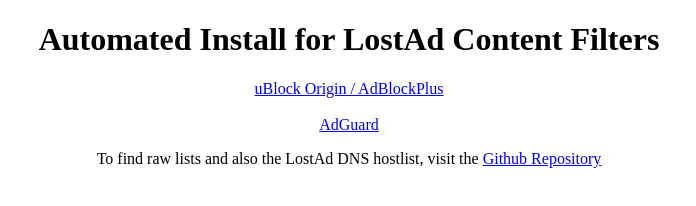
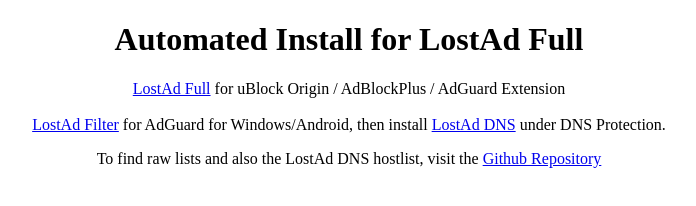
Before and after one commit to AndrewDaws/LostAd, a plain HTML site: page docs/index.html in a window 1280 px wide. Shown: the whole page, without its empty margins (291-987 px from the left). Drawn offline with Linux system fonts and the light colour scheme.

Commit message:
Update index.html

```diff
--- a/docs/index.html
+++ b/docs/index.html
@@ -3,10 +3,11 @@
   <body>
   <title>LostAd</title>
     <center>
-      <h1>Automated Install for LostAd Content Filters</h1>
+      <h1>Automated Install for LostAd Full</h1>
       <p>
-        <a href="abp:subscribe?location=https://raw.githubusercontent.com/lennihein/LostAd/main/lostad.txt&title=LostAd">uBlock Origin / AdBlockPlus</a> <br><br>
-        <a href="adguard:subscribe?location=https://raw.githubusercontent.com/lennihein/LostAd/main/lostad.txt&title=LostAd">AdGuard</a>
+        <a href="abp:subscribe?location=https://raw.githubusercontent.com/lennihein/LostAd/main/lostad.txt&title=LostAd">LostAd Full</a> for uBlock Origin / AdBlockPlus / AdGuard Extension <br><br>
+        <a href="adguard:subscribe?location=https://raw.githubusercontent.com/lennihein/LostAd/main/lostad.txt&title=LostAd">LostAd Filter</a> for AdGuard for Windows/Android, then install
+        <a href="https://raw.githubusercontent.com/lennihein/LostAd/main/lostad_dns.txt">LostAd DNS</a> under DNS Protection.
       </p>
       <p>
         To find raw lists and also the LostAd DNS hostlist, visit the <a href="https://github.com/lennihein/LostAd">Github Repository</a>
```
